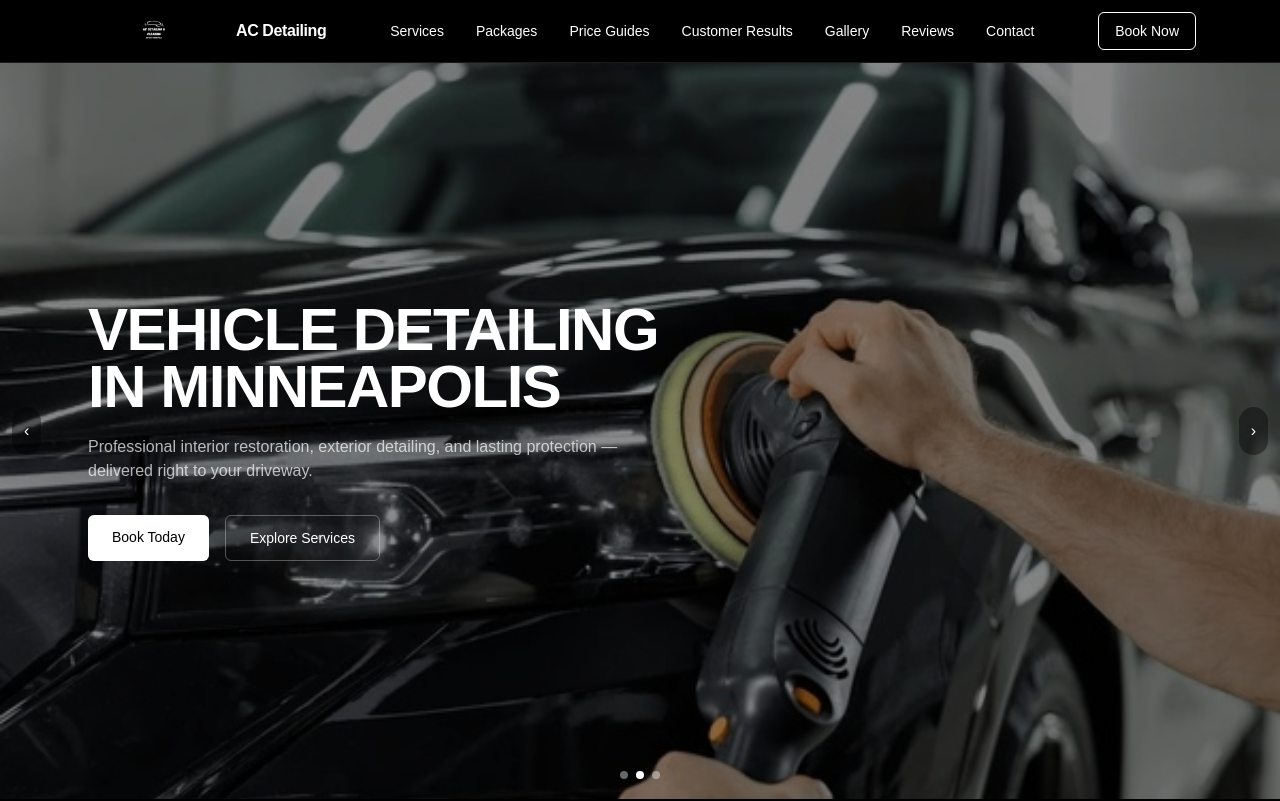
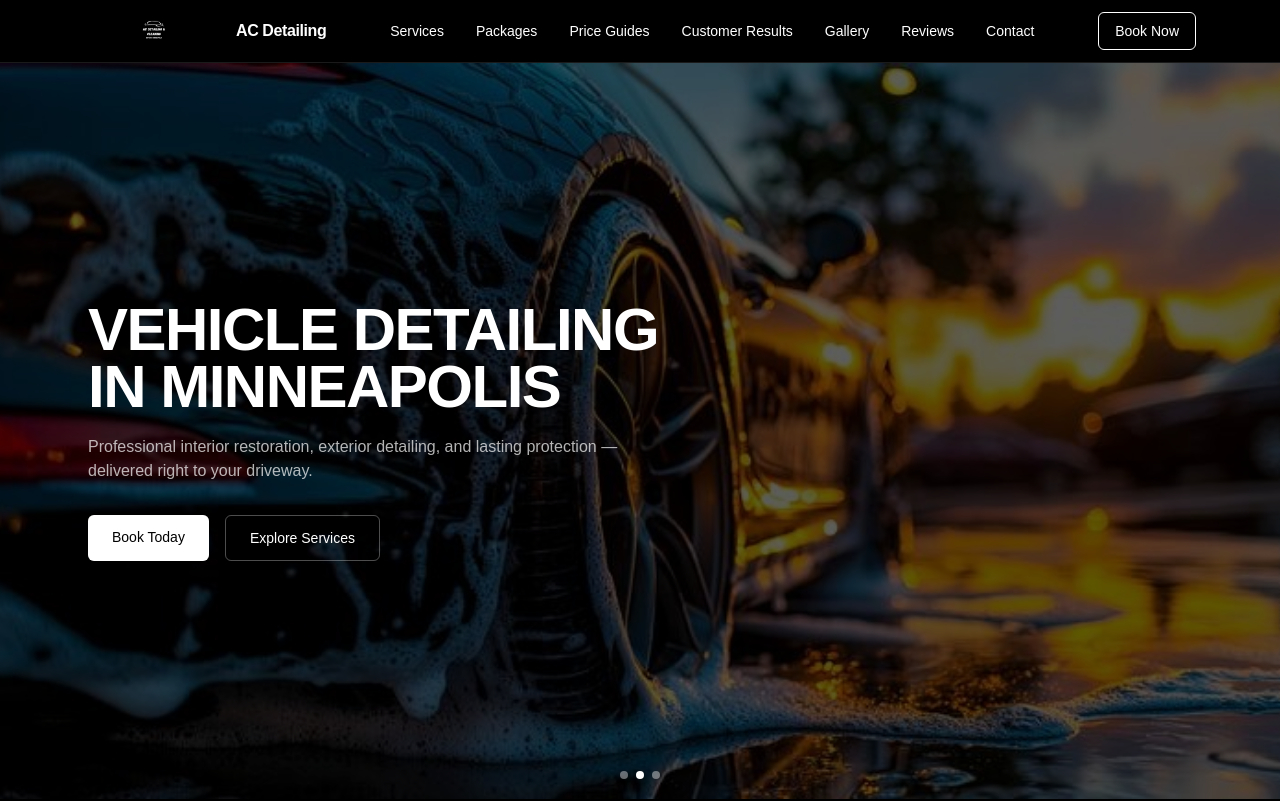
Before and after one commit to Achen2020-web/ac-detailing, a Next.js app: page / in a window 1280 px wide. Shown: the top 801 px of the page. Built offline with nearby package versions, Linux system fonts and the light colour scheme; no server answers.

Commit message:
Update page.tsx

```diff
--- a/src/app/page.tsx
+++ b/src/app/page.tsx
@@ -6,7 +6,7 @@ import { useEffect, useRef, useState } from "react";
 import { supabase } from "@/lib/supabase";
 import { motion, useInView, AnimatePresence } from "framer-motion";
 
-/* ---------------- Theme (dark minimalist) ---------------- */
+/* ---------------- Theme ---------------- */
 const PALETTE = {
   bg: "bg-black",
   text: "text-white",
@@ -14,11 +14,7 @@ const PALETTE = {
   border: "border-white/15",
 };
 
-/* ---------------- Smart image with next/image + graceful fallbacks ----------------
-   - Wrapper gets your className (sets size & fit classes)
-   - Uses next/image (fill) for optimization
-   - Tries multiple sources; if one fails, advances to the next
------------------------------------------------------------------------------ */
+/* ---------------- Smart Image (next/image + fallbacks) ---------------- */
 function SmartImg({
   sources,
   alt,
@@ -67,7 +63,7 @@ function SmartImg({
   );
 }
 
-/* ---------------- Small motion helper ---------------- */
+/* ---------------- Reveal Motion Helper ---------------- */
 function Reveal({
   children,
   delay = 0,
@@ -90,11 +86,11 @@ function Reveal({
   );
 }
 
-/* ---------------- HERO SLIDESHOW ---------------- */
+/* ---------------- HERO FADE SLIDESHOW ---------------- */
 const heroSlides: string[][] = [
+  ["/soap-close.jpeg", "/soap-close.jpg"],
   ["/soap-sunset.jpeg", "/soap-sunset.jpg"],
-  ["/polish-black-portrait.jpeg", "/polish-black-portrait.jpg"],
-  ["/hero-polish.jpeg", "/hero-polish.jpg"],
+  ["/wipe-blue-cloth.jpeg", "/wipe-blue-cloth.jpg"],
 ];
 
 function HeroSlideshow({
@@ -103,30 +99,22 @@ function HeroSlideshow({
   onSelectPackage: (pkg: string) => void;
 }) {
   const [i, setI] = useState(0);
-  const [paused, setPaused] = useState(false);
 
   useEffect(() => {
-    if (paused) return;
     const t = setInterval(() => setI((v) => (v + 1) % heroSlides.length), 5000);
     return () => clearInterval(t);
-  }, [paused]);
-
-  const go = (n: number) =>
-    setI((prev) => (prev + n + heroSlides.length) % heroSlides.length);
+  }, []);
 
   return (
-    <section
-      className="relative h-[92vh] w-full isolate overflow-hidden select-none"
-      onMouseEnter={() => setPaused(true)}
-      onMouseLeave={() => setPaused(false)}
-    >
+    <section className="relative h-[92vh] w-full isolate overflow-hidden">
+      {/* Fading background slideshow */}
       <AnimatePresence initial={false} mode="wait">
         <motion.div
           key={i}
           initial={{ opacity: 0 }}
           animate={{ opacity: 1 }}
           exit={{ opacity: 0 }}
-          transition={{ duration: 1.0 }}
+          transition={{ duration: 1.2, ease: "easeInOut" }}
           className="absolute inset-0"
         >
           <SmartImg
@@ -137,8 +125,10 @@ function HeroSlideshow({
         </motion.div>
       </AnimatePresence>
 
+      {/* Dark overlay */}
       <div className="absolute inset-0 bg-black/45" />
 
+      {/* Hero content */}
       <div className="relative z-10 mx-auto flex h-full max-w-6xl flex-col items-start justify-center px-6">
         <h1 className="max-w-3xl text-4xl md:text-6xl font-extrabold tracking-tight leading-[0.95]">
           VEHICLE DETAILING
@@ -165,46 +155,23 @@ function HeroSlideshow({
         </div>
       </div>
 
-      {/* Arrows */}
-      <button
-        aria-label="Previous slide"
-        onClick={() => go(-1)}
-        className="absolute left-3 top-1/2 -translate-y-1/2 rounded-full bg-black/40 hover:bg-black/60 p-3 text-white"
-      >
-        ‹
-      </button>
-      <button
-        aria-label="Next slide"
-        onClick={() => go(1)}
-        className="absolute right-3 top-1/2 -translate-y-1/2 rounded-full bg-black/40 hover:bg-black/60 p-3 text-white"
-      >
-        ›
-      </button>
-
-      {/* Dots */}
-      <div className="absolute bottom-5 left-1/2 -translate-x-1/2 flex gap-2">
-        {heroSlides.map((_, idx) => {
-          const active = idx === i;
-          return (
-            <button
-              key={idx}
-              aria-label={`Go to slide ${idx + 1}`}
-              onClick={() => setI(idx)}
-              className={[
-                "h-2 w-2 rounded-full transition",
-                active ? "bg-white" : "bg-white/40 hover:bg-white/70",
-              ].join(" ")}
-            />
-          );
-        })}
+      {/* Slide dots */}
+      <div className="pointer-events-none absolute bottom-5 left-1/2 -translate-x-1/2 flex gap-2">
+        {heroSlides.map((_, idx) => (
+          <span
+            key={idx}
+            className={[
+              "h-2 w-2 rounded-full",
+              i === idx ? "bg-white" : "bg-white/40",
+            ].join(" ")}
+          />
+        ))}
       </div>
     </section>
   );
 }
 
-/* =========================================================
-   PACKAGES (Tabbed)
-   ========================================================= */
+/* ---------------- PACKAGES (Tabbed) ---------------- */
 function PackagesSection({ onSelectPackage }: { onSelectPackage: (pkg: string) => void }) {
   type SizeKey = "2-door" | "4-door" | "suv" | "large";
 
@@ -375,9 +342,7 @@ function PackagesSection({ onSelectPackage }: { onSelectPackage: (pkg: string) =
   );
 }
 
-/* =========================================================
-   PRICING GUIDES (always open)
-   ========================================================= */
+/* ---------------- PRICING GUIDES ---------------- */
 function PricingGuidesSection({ onSelectPackage }: { onSelectPackage: (pkg: string) => void }) {
   type TabKey = "interior" | "ceramic";
   const [tab, setTab] = useState<TabKey>("interior");
@@ -510,11 +475,9 @@ function PricingGuidesSection({ onSelectPackage }: { onSelectPackage: (pkg: stri
   );
 }
 
-/* =========================================================
-   PAGE
-   ========================================================= */
+/* ---------------- PAGE ---------------- */
 export default function Home() {
-  // Inquiry form (with honeypot)
+  /* Inquiry form */
   const [inq, setInq] = useState({
     name: "",
     email: "",
@@ -527,7 +490,7 @@ export default function Home() {
   const [inqOK, setInqOK] = useState(false);
   const [inqErr, setInqErr] = useState<string | null>(null);
 
-  // Booking form (with honeypot)
+  /* Booking form */
   const [bk, setBk] = useState({
     name: "",
     email: "",
@@ -542,7 +505,7 @@ export default function Home() {
   const [bkOK, setBkOK] = useState(false);
   const [bkErr, setBkErr] = useState<string | null>(null);
 
-  // Footer year after mount (avoid SSR hydration nits)
+  /* Footer year (avoid hydration nit) */
   const [year, setYear] = useState<string>("");
   useEffect(() => setYear(String(new Date().getFullYear())), []);
 
@@ -554,6 +517,7 @@ export default function Home() {
 
   function validEmail(e: string) {
     return /\S+@\S+\.\S+/.test(e);
+    // simple client-side check
   }
 
   async function submitInquiry(e: React.FormEvent) {
@@ -670,9 +634,7 @@ export default function Home() {
 
       {/* SERVICES */}
       <section id="services" className="mx-auto max-w-6xl px-6 py-16">
-        <Reveal>
-          <h2 className="text-2xl font-semibold">Services</h2>
-        </Reveal>
+        <Reveal><h2 className="text-2xl font-semibold">Services</h2></Reveal>
         <div className="mt-8 grid gap-6 md:grid-cols-3">
           {[
             { t: "Express Wash", d: "Foam contact wash, wheels, windows, quick interior tidy." },
@@ -692,14 +654,12 @@ export default function Home() {
       {/* PACKAGES */}
       <PackagesSection onSelectPackage={handleSelectPackage} />
 
-      {/* PRICING GUIDES (always open) */}
+      {/* PRICING GUIDES */}
       <PricingGuidesSection onSelectPackage={handleSelectPackage} />
 
-      {/* POSTERS */}
+      {/* POSTERS (big swipeable) */}
       <section id="pricing" className="px-0 py-16">
-        <Reveal>
-          <h2 className="mx-auto max-w-6xl px-6 text-2xl font-semibold">Pricing </h2>
-        </Reveal>
+        <Reveal><h2 className="mx-auto max-w-6xl px-6 text-2xl font-semibold">Pricing </h2></Reveal>
         <div className="mt-8 overflow-x-auto snap-x snap-mandatory">
           <div className="flex gap-6 px-6">
             {posters.map((img) => (
@@ -708,11 +668,7 @@ export default function Home() {
                 className="snap-center shrink-0 rounded-2xl border border-white/10 bg-white/5 backdrop-blur"
                 style={{ width: "min(92vw, 950px)" }}
               >
-                <SmartImg
-                  sources={img.srcs}
-                  alt={img.alt}
-                  className="h-[86vh] w-full object-contain p-4"
-                />
+                <SmartImg sources={img.srcs} alt={img.alt} className="h-[86vh] w-full object-contain p-4" />
               </div>
             ))}
           </div>
@@ -733,15 +689,8 @@ export default function Home() {
               { srcs: ["/before-after-door.jpg", "/before-after-door.jpeg"], caption: "Door Panel Refresh" },
               { srcs: ["/before-after-trunk.jpg", "/before-after-trunk.jpeg"], caption: "Full Trunk Cleanout" },
             ].map((card) => (
-              <div
-                key={card.caption}
-                className="bg-neutral-900 rounded-2xl shadow-lg overflow-hidden border border-white/10"
-              >
-                <SmartImg
-                  sources={card.srcs}
-                  alt={card.caption}
-                  className="w-full h-64 object-cover"
-                />
+              <div key={card.caption} className="bg-neutral-900 rounded-2xl shadow-lg overflow-hidden border border-white/10">
+                <SmartImg sources={card.srcs} alt={card.caption} className="w-full h-64 object-cover" />
                 <div className="p-4 text-center text-sm text-gray-300">{card.caption}</div>
               </div>
             ))}
@@ -751,17 +700,11 @@ export default function Home() {
 
       {/* GALLERY */}
       <section id="gallery" className="mx-auto max-w-6xl px-6 py-12">
-        <Reveal>
-          <h2 className="text-2xl font-semibold">Gallery</h2>
-        </Reveal>
+        <Reveal><h2 className="text-2xl font-semibold">Gallery</h2></Reveal>
         <div className="mt-6 grid grid-cols-2 gap-4 md:grid-cols-4">
           {gallery.map((srcs) => (
             <Reveal key={srcs[0]} delay={0.04}>
-              <SmartImg
-                sources={srcs}
-                alt=""
-                className="h-40 w-full rounded-lg object-cover md:h-48"
-              />
+              <SmartImg sources={srcs} alt="" className="h-40 w-full rounded-lg object-cover md:h-48" />
             </Reveal>
           ))}
         </div>
@@ -769,9 +712,7 @@ export default function Home() {
 
       {/* REVIEWS */}
       <section id="reviews" className="mx-auto max-w-6xl px-6 py-12">
-        <Reveal>
-          <h2 className="text-2xl font-semibold">Reviews</h2>
-        </Reveal>
+        <Reveal><h2 className="text-2xl font-semibold">Reviews</h2></Reveal>
         <div className="mt-6 grid gap-6 md:grid-cols-3">
           {[
             { q: "Interior looked brand new. Professional and punctual.", n: "Jordan P." },
@@ -790,9 +731,7 @@ export default function Home() {
 
       {/* CONTACT */}
       <section id="contact" className="mx-auto max-w-6xl px-6 py-16">
-        <Reveal>
-          <h2 className="text-2xl font-semibold">Get a Free Quote</h2>
-        </Reveal>
+        <Reveal><h2 className="text-2xl font-semibold">Get a Free Quote</h2></Reveal>
         <form onSubmit={submitInquiry} className="mt-6 grid grid-cols-1 gap-3 md:grid-cols-2">
           {/* Honeypot */}
           <input
@@ -803,46 +742,13 @@ export default function Home() {
             onChange={(e) => setInq((v) => ({ ...v, company: e.target.value }))}
             placeholder="Company"
           />
-          <input
-            className="rounded-md border border-white/20 bg-black px-3 py-2 outline-none focus:ring-2 focus:ring-white/20 placeholder:text-white/40"
-            placeholder="Name"
-            required
-            value={inq.name}
-            onChange={(e) => setInq((v) => ({ ...v, name: e.target.value }))}
-          />
-          <input
-            className="rounded-md border border-white/20 bg-black px-3 py-2 outline-none focus:ring-2 focus:ring-white/20 placeholder:text-white/40"
-            type="email"
-            placeholder="Email"
-            required
-            value={inq.email}
-            onChange={(e) => setInq((v) => ({ ...v, email: e.target.value }))}
-          />
-          <input
-            className="rounded-md border border-white/20 bg-black px-3 py-2 outline-none focus:ring-2 focus:ring-white/20 placeholder:text-white/40"
-            placeholder="Phone"
-            value={inq.phone}
-            onChange={(e) => setInq((v) => ({ ...v, phone: e.target.value }))}
-          />
-          <input
-            className="rounded-md border border-white/20 bg-black px-3 py-2 outline-none focus:ring-2 focus:ring-white/20 placeholder:text-white/40"
-            placeholder="Vehicle (Make/Model/Year)"
-            value={inq.vehicle}
-            onChange={(e) => setInq((v) => ({ ...v, vehicle: e.target.value }))}
-          />
-          <textarea
-            className="rounded-md border border-white/20 bg-black px-3 py-2 outline-none focus:ring-2 focus:ring-white/20 placeholder:text-white/40 md:col-span-2"
-            rows={5}
-            placeholder="Tell us what you need (odor removal, pet hair, spill, etc.)"
-            required
-            value={inq.message}
-            onChange={(e) => setInq((v) => ({ ...v, message: e.target.value }))}
-          />
+          <input className="rounded-md border border-white/20 bg-black px-3 py-2 outline-none focus:ring-2 focus:ring-white/20 placeholder:text-white/40" placeholder="Name" required value={inq.name} onChange={e=>setInq(v=>({...v,name:e.target.value}))}/>
+          <input className="rounded-md border border-white/20 bg-black px-3 py-2 outline-none focus:ring-2 focus:ring-white/20 placeholder:text-white/40" type="email" placeholder="Email" required value={inq.email} onChange={e=>setInq(v=>({...v,email:e.target.value}))}/>
+          <input className="rounded-md border border-white/20 bg-black px-3 py-2 outline-none focus:ring-2 focus:ring-white/20 placeholder:text-white/40" placeholder="Phone" value={inq.phone} onChange={e=>setInq(v=>({...v,phone:e.target.value}))}/>
+          <input className="rounded-md border border-white/20 bg-black px-3 py-2 outline-none focus:ring-2 focus:ring-white/20 placeholder:text-white/40" placeholder="Vehicle (Make/Model/Year)" value={inq.vehicle} onChange={e=>setInq(v=>({...v,vehicle:e.target.value}))}/>
+          <textarea className="rounded-md border border-white/20 bg-black px-3 py-2 outline-none focus:ring-2 focus:ring-white/20 placeholder:text-white/40 md:col-span-2" rows={5} placeholder="Tell us what you need (odor removal, pet hair, spill, etc.)" required value={inq.message} onChange={e=>setInq(v=>({...v,message:e.target.value}))}/>
           <div className="md:col-span-2 flex items-center gap-4">
-            <button
-              disabled={inqBusy}
-              className="rounded-md px-5 py-2.5 text-sm font-medium border border-white hover:bg-white hover:text-black transition"
-            >
+            <button disabled={inqBusy} className="rounded-md px-5 py-2.5 text-sm font-medium border border-white hover:bg-white hover:text-black transition">
               {inqBusy ? "Sending…" : "Send"}
             </button>
             {inqOK && <span className="text-sm text-emerald-400">Thanks! We’ll be in touch shortly.</span>}
@@ -853,9 +759,7 @@ export default function Home() {
 
       {/* BOOKING */}
       <section id="booking" className="mx-auto max-w-6xl px-6 pb-20">
-        <Reveal>
-          <h2 className="text-2xl font-semibold">Schedule Your Detail</h2>
-        </Reveal>
+        <Reveal><h2 className="text-2xl font-semibold">Schedule Your Detail</h2></Reveal>
         <form onSubmit={submitBooking} className="mt-6 grid grid-cols-1 gap-3 md:grid-cols-2">
           {/* Honeypot */}
           <input
@@ -866,58 +770,15 @@ export default function Home() {
             onChange={(e) => setBk((v) => ({ ...v, company: e.target.value }))}
             placeholder="Company"
           />
-          <input
-            className="rounded-md border border-white/20 bg-black px-3 py-2 outline-none focus:ring-2 focus:ring-white/20 placeholder:text-white/40"
-            placeholder="Full Name"
-            required
-            value={bk.name}
-            onChange={(e) => setBk((v) => ({ ...v, name: e.target.value }))}
-          />
-          <input
-            className="rounded-md border border-white/20 bg-black px-3 py-2 outline-none focus:ring-2 focus:ring-white/20 placeholder:text-white/40"
-            type="email"
-            placeholder="Email"
-            required
-            value={bk.email}
-            onChange={(e) => setBk((v) => ({ ...v, email: e.target.value }))}
-          />
-          <input
-            className="rounded-md border border-white/20 bg-black px-3 py-2 outline-none focus:ring-2 focus:ring-white/20 placeholder:text-white/40"
-            placeholder="Phone (SMS)"
-            value={bk.phone}
-            onChange={(e) => setBk((v) => ({ ...v, phone: e.target.value }))}
-          />
-          <input
-            className="rounded-md border border-white/20 bg-black px-3 py-2 outline-none focus:ring-2 focus:ring-white/20 placeholder:text-white/40"
-            placeholder="Vehicle (Make/Model/Year)"
-            value={bk.vehicle}
-            onChange={(e) => setBk((v) => ({ ...v, vehicle: e.target.value }))}
-          />
-          <input
-            className="rounded-md border border-white/20 bg-black px-3 py-2 outline-none focus:ring-2 focus:ring-white/20 placeholder:text-white/40"
-            placeholder="Selected Package"
-            value={bk.package}
-            onChange={(e) => setBk((v) => ({ ...v, package: e.target.value }))}
-          />
-          <input
-            className="rounded-md border border-white/20 bg-black px-3 py-2 outline-none focus:ring-2 focus:ring-white/20 placeholder:text-white/40"
-            type="date"
-            required
-            value={bk.date}
-            onChange={(e) => setBk((v) => ({ ...v, date: e.target.value }))}
-          />
-          <input
-            className="rounded-md border border-white/20 bg-black px-3 py-2 outline-none focus:ring-2 focus:ring-white/20 placeholder:text-white/40"
-            type="time"
-            required
-            value={bk.time}
-            onChange={(e) => setBk((v) => ({ ...v, time: e.target.value }))}
-          />
+          <input className="rounded-md border border-white/20 bg-black px-3 py-2 outline-none focus:ring-2 focus:ring-white/20 placeholder:text-white/40" placeholder="Full Name" required value={bk.name} onChange={e=>setBk(v=>({...v,name:e.target.value}))}/>
+          <input className="rounded-md border border-white/20 bg-black px-3 py-2 outline-none focus:ring-2 focus:ring-white/20 placeholder:text-white/40" type="email" placeholder="Email" required value={bk.email} onChange={e=>setBk(v=>({...v,email:e.target.value}))}/>
+          <input className="rounded-md border border-white/20 bg-black px-3 py-2 outline-none focus:ring-2 focus:ring-white/20 placeholder:text-white/40" placeholder="Phone (SMS)" value={bk.phone} onChange={e=>setBk(v=>({...v,phone:e.target.value}))}/>
+          <input className="rounded-md border border-white/20 bg-black px-3 py-2 outline-none focus:ring-2 focus:ring-white/20 placeholder:text-white/40" placeholder="Vehicle (Make/Model/Year)" value={bk.vehicle} onChange={e=>setBk(v=>({...v,vehicle:e.target.value}))}/>
+          <input className="rounded-md border border-white/20 bg-black px-3 py-2 outline-none focus:ring-2 focus:ring-white/20 placeholder:text-white/40" placeholder="Selected Package" value={bk.package} onChange={e=>setBk(v=>({...v,package:e.target.value}))}/>
+          <input className="rounded-md border border-white/20 bg-black px-3 py-2 outline-none focus:ring-2 focus:ring-white/20 placeholder:text-white/40" type="date" required value={bk.date} onChange={e=>setBk(v=>({...v,date:e.target.value}))}/>
+          <input className="rounded-md border border-white/20 bg-black px-3 py-2 outline-none focus:ring-2 focus:ring-white/20 placeholder:text-white/40" type="time" required value={bk.time} onChange={e=>setBk(v=>({...v,time:e.target.value}))}/>
           <div className="md:col-span-2 flex items-center gap-4">
-            <button
-              disabled={bkBusy}
-              className="rounded-md px-5 py-2.5 text-sm font-medium border border-white hover:bg-white hover:text-black transition"
-            >
+            <button disabled={bkBusy} className="rounded-md px-5 py-2.5 text-sm font-medium border border-white hover:bg-white hover:text-black transition">
               {bkBusy ? "Sending…" : "Request Appointment"}
             </button>
             {bkOK && <span className="text-sm text-emerald-400">We’ll confirm by email/text.</span>}
```
